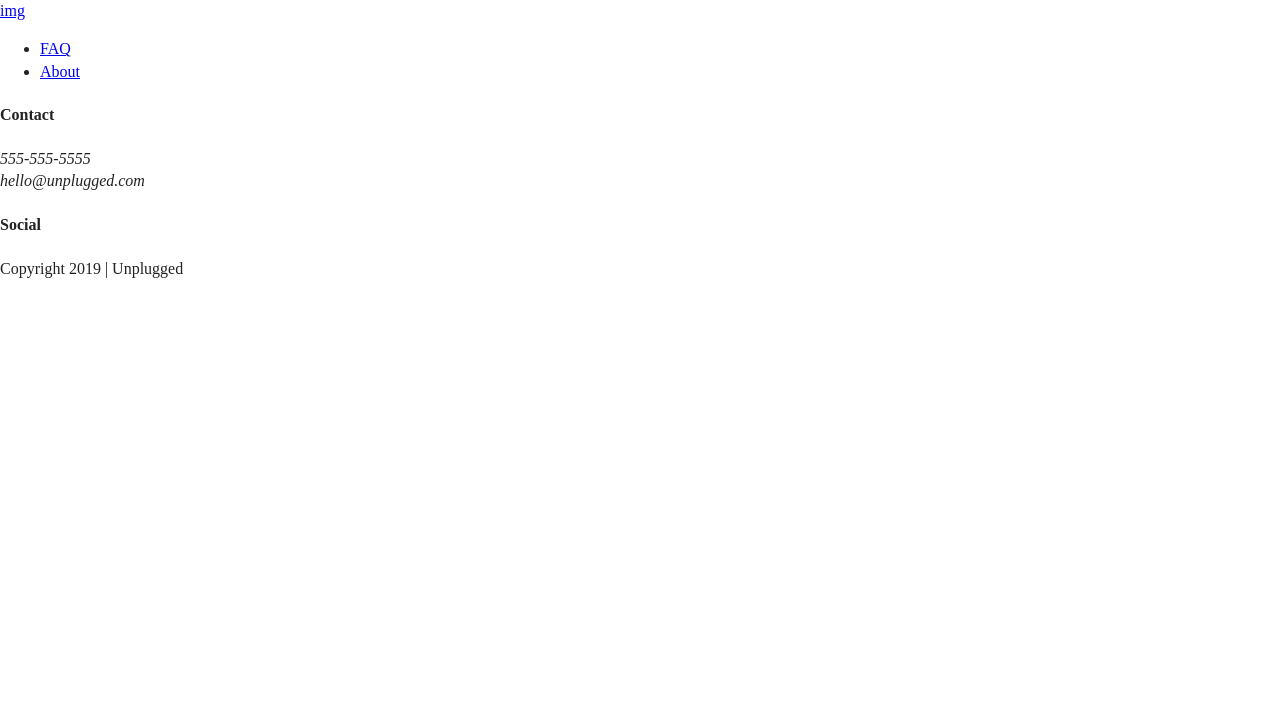
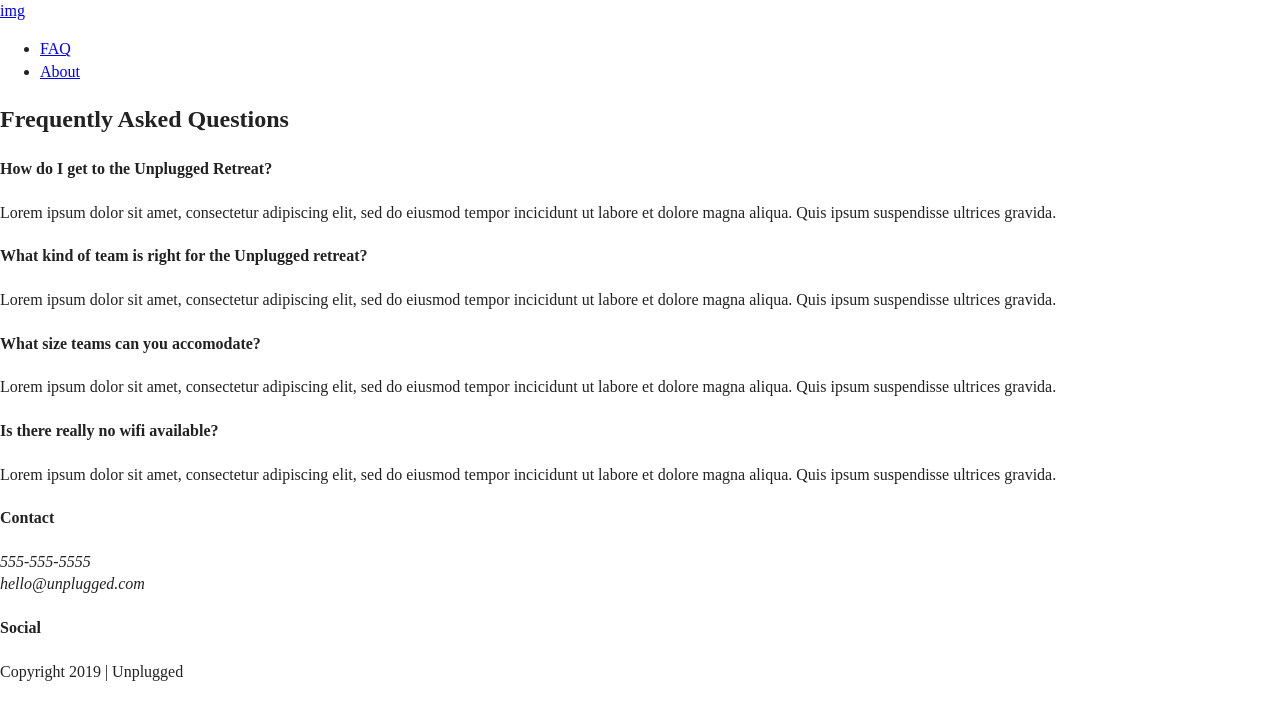
Before and after one commit to kelsey-ryan/unplugged-project, a website: page faq/index.html in a window 1280 px wide. Drawn offline with Linux system fonts and the light colour scheme.

Commit message:
Added structure and content to FAQ page

```diff
--- a/faq/index.html
+++ b/faq/index.html
@@ -37,14 +37,26 @@
     </div>
   </header>
 
-  <main>
-
-    <section>
-    </section>
-
-    <aside>
-    </aside>
-
+  <main class="faq">
+    <div class="content-wrapper">
+      <h2>Frequently Asked Questions</h2>
+      <div class="faq-content">
+        <h4>How do I get to the Unplugged Retreat?</h4>
+        <p>Lorem ipsum dolor sit amet, consectetur adipiscing elit, sed do eiusmod tempor incicidunt ut labore et dolore magna aliqua. Quis ipsum suspendisse ultrices gravida.</p>
+      </div>
+      <div class="faq-content">
+        <h4>What kind of team is right for the Unplugged retreat?</h4>
+        <p>Lorem ipsum dolor sit amet, consectetur adipiscing elit, sed do eiusmod tempor incicidunt ut labore et dolore magna aliqua. Quis ipsum suspendisse ultrices gravida.</p>
+      </div>
+      <div class="faq-content">
+        <h4>What size teams can you accomodate?</h4>
+        <p>Lorem ipsum dolor sit amet, consectetur adipiscing elit, sed do eiusmod tempor incicidunt ut labore et dolore magna aliqua. Quis ipsum suspendisse ultrices gravida.</p>
+      </div>
+      <div class="faq-content">
+        <h4>Is there really no wifi available?</h4>
+        <p>Lorem ipsum dolor sit amet, consectetur adipiscing elit, sed do eiusmod tempor incicidunt ut labore et dolore magna aliqua. Quis ipsum suspendisse ultrices gravida.</p>
+      </div>
+    </div> <!-- content-wrapper ends -->
   </main>
 
   <footer>
```
